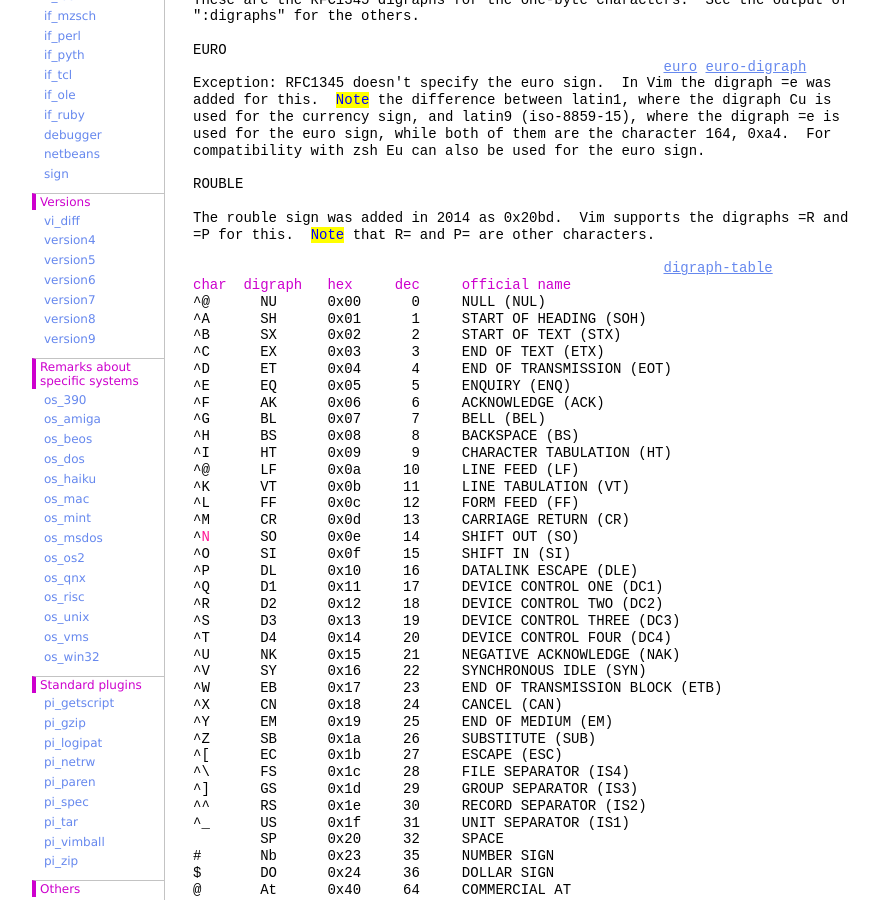
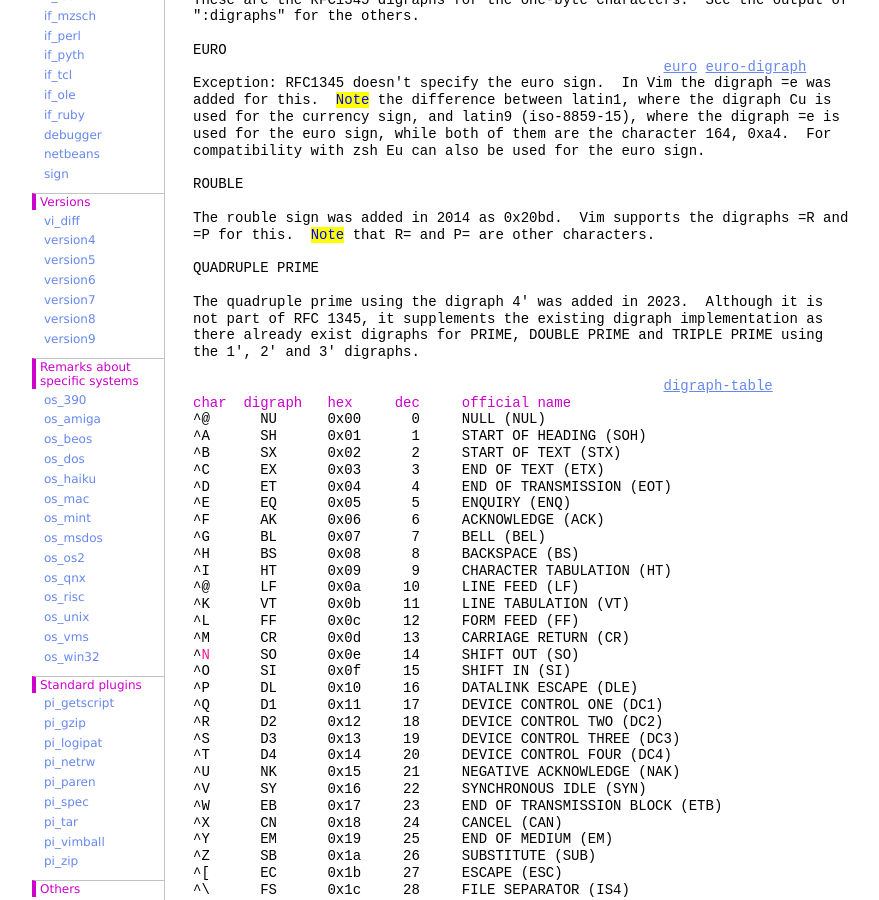
Before and after one commit to vim-jp/vimdoc-en, a Jekyll site: the page built from digraph.html, in a window 1280 px wide and 900 px high, scrolled down 2899 px. Shown: the whole window, without its empty margins (208-1087 px from the left). Built offline with Jekyll 4.4.1, drawn with Linux system fonts in a browser that asks for light colours; nearby versions of some CDN libraries; comment, search, counter and statistics services are not loaded; some of the changed text lies outside the part shown.

Commit message:
Generated by GitHub workflow 6587764898
https://github.com/vim-jp/vimdoc-en/actions/runs/6587764898

```diff
--- a/digraph.html
+++ b/digraph.html
@@ -3,7 +3,7 @@ layout: vimdoc
 helpname: 'digraph'
 ---
 <div id='vimCodeElement'>
-<a class="Constant" href="digraph.html" name="digraph.txt">digraph.txt</a>&nbsp;&nbsp; For&nbsp;<span class="Identifier">Vim version 9.0.</span>&nbsp;&nbsp;Last change: 2023 Mar 21<br>
+<a class="Constant" href="digraph.html" name="digraph.txt">digraph.txt</a>&nbsp;&nbsp; For&nbsp;<span class="Identifier">Vim version 9.0.</span>&nbsp;&nbsp;Last change: 2023 Oct 20<br>
 <br>
 <br>
 &nbsp;&nbsp;&nbsp;&nbsp;&nbsp;&nbsp;&nbsp;&nbsp;&nbsp;&nbsp;&nbsp;&nbsp;&nbsp;&nbsp;&nbsp;&nbsp;&nbsp;&nbsp;<span class="Identifier">VIM REFERENCE MANUAL&nbsp;&nbsp;&nbsp;&nbsp;by Bram Moolenaar</span><br>
@@ -178,6 +178,13 @@ ROUBLE<br>
 <br>
 The rouble sign was added in 2014 as 0x20bd.&nbsp;&nbsp;Vim supports the digraphs =R and<br>
 =P for this.&nbsp;&nbsp;<span class="Todo">Note</span>&nbsp;that R= and P= are other characters.<br>
+<br>
+QUADRUPLE PRIME<br>
+<br>
+The quadruple prime using the digraph 4' was added in 2023.&nbsp;&nbsp;Although it is<br>
+not part of RFC 1345, it supplements the existing digraph implementation as<br>
+there already exist digraphs for PRIME, DOUBLE PRIME and TRIPLE PRIME using<br>
+the 1', 2' and 3' digraphs.<br>
 <br>
 &nbsp;&nbsp;&nbsp;&nbsp;&nbsp;&nbsp;&nbsp;&nbsp;&nbsp;&nbsp;&nbsp;&nbsp;&nbsp;&nbsp;&nbsp;&nbsp;&nbsp;&nbsp;&nbsp;&nbsp;&nbsp;&nbsp;&nbsp;&nbsp;&nbsp;&nbsp;&nbsp;&nbsp;&nbsp;&nbsp;&nbsp;&nbsp;&nbsp;&nbsp;&nbsp;&nbsp;&nbsp;&nbsp;&nbsp;&nbsp;&nbsp;&nbsp;&nbsp;&nbsp;&nbsp;&nbsp;&nbsp;&nbsp;&nbsp;&nbsp;&nbsp;&nbsp;&nbsp;&nbsp;&nbsp;&nbsp;<a class="Constant" href="digraph.html#digraph-table" name="digraph-table">digraph-table</a><br>
 <span class="PreProc">char&nbsp;&nbsp;digraph&nbsp;&nbsp; hex&nbsp;&nbsp;&nbsp;&nbsp; dec&nbsp;&nbsp;&nbsp;&nbsp; official name</span><br>
@@ -936,6 +943,7 @@ additional digraphs:<br>
 ′&nbsp;&nbsp;&nbsp;&nbsp;&nbsp;&nbsp; 1'&nbsp;&nbsp;&nbsp;&nbsp;&nbsp;&nbsp;2032&nbsp;&nbsp;&nbsp;&nbsp;8242&nbsp;&nbsp;&nbsp;&nbsp;PRIME<br>
 ″&nbsp;&nbsp;&nbsp;&nbsp;&nbsp;&nbsp; 2'&nbsp;&nbsp;&nbsp;&nbsp;&nbsp;&nbsp;2033&nbsp;&nbsp;&nbsp;&nbsp;8243&nbsp;&nbsp;&nbsp;&nbsp;DOUBLE PRIME<br>
 ‴&nbsp;&nbsp;&nbsp;&nbsp;&nbsp;&nbsp; 3'&nbsp;&nbsp;&nbsp;&nbsp;&nbsp;&nbsp;2034&nbsp;&nbsp;&nbsp;&nbsp;8244&nbsp;&nbsp;&nbsp;&nbsp;TRIPLE PRIME<br>
+⁗&nbsp;&nbsp;&nbsp;&nbsp;&nbsp;&nbsp; 4'&nbsp;&nbsp;&nbsp;&nbsp;&nbsp;&nbsp;2057&nbsp;&nbsp;&nbsp;&nbsp;8279&nbsp;&nbsp;&nbsp;&nbsp;QUADRUPLE PRIME<br>
 ‵&nbsp;&nbsp;&nbsp;&nbsp;&nbsp;&nbsp; 1&quot;&nbsp;&nbsp;&nbsp;&nbsp;&nbsp;&nbsp;2035&nbsp;&nbsp;&nbsp;&nbsp;8245&nbsp;&nbsp;&nbsp;&nbsp;REVERSED PRIME<br>
 ‶&nbsp;&nbsp;&nbsp;&nbsp;&nbsp;&nbsp; 2&quot;&nbsp;&nbsp;&nbsp;&nbsp;&nbsp;&nbsp;2036&nbsp;&nbsp;&nbsp;&nbsp;8246&nbsp;&nbsp;&nbsp;&nbsp;REVERSED DOUBLE PRIME<br>
 ‷&nbsp;&nbsp;&nbsp;&nbsp;&nbsp;&nbsp; 3&quot;&nbsp;&nbsp;&nbsp;&nbsp;&nbsp;&nbsp;2037&nbsp;&nbsp;&nbsp;&nbsp;8247&nbsp;&nbsp;&nbsp;&nbsp;REVERSED TRIPLE PRIME<br>
```
